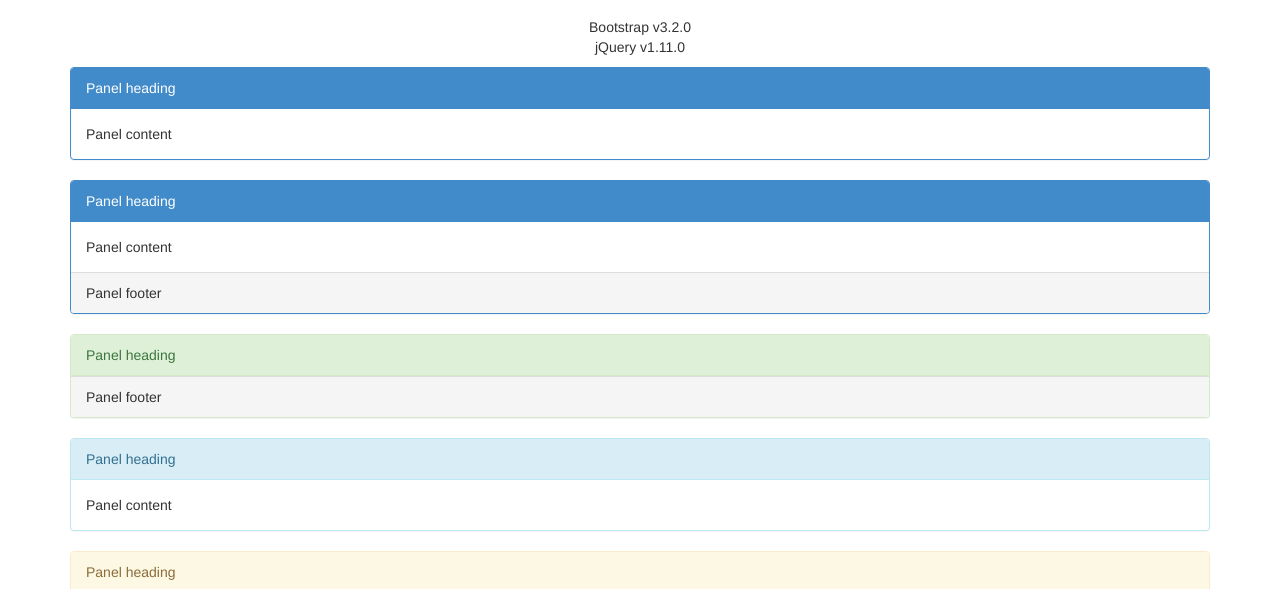
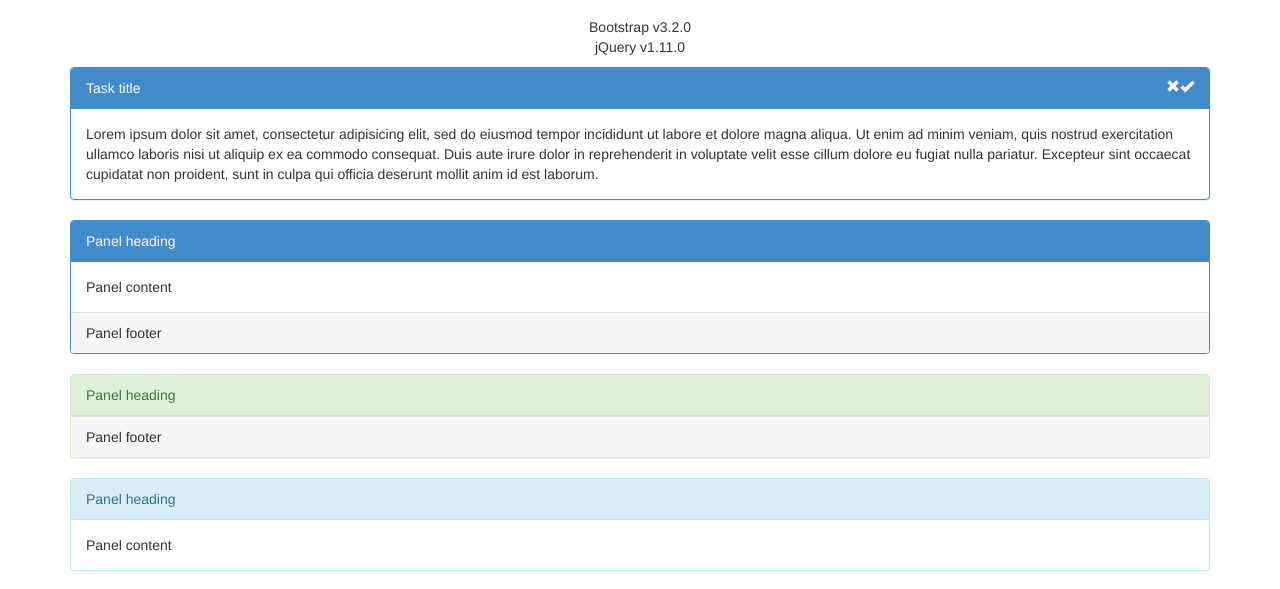
Before and after one commit to WeaponsGradeIndustries/todo, a plain HTML site: page index.html in a window 1280 px wide. Shown: the part 172-761 px from the top of the page. Drawn offline with Linux system fonts and the light colour scheme.

Commit message:
added basic glyph icons

```diff
--- a/index.html
+++ b/index.html
@@ -80,8 +80,13 @@
         </div>
         <!-- /.row -->
         <div class="panel panel-primary">
-            <div class="panel-heading">Panel heading</div>
-            <div class="panel-body">Panel content</div>
+            <div class="panel-heading">Task title <span class="glyphicon glyphicon-ok navbar-right"></span>  <span class="glyphicon glyphicon-remove navbar-right"></span></div>
+            <div class="panel-body">Lorem ipsum dolor sit amet, consectetur adipisicing elit, sed do eiusmod
+            tempor incididunt ut labore et dolore magna aliqua. Ut enim ad minim veniam,
+            quis nostrud exercitation ullamco laboris nisi ut aliquip ex ea commodo
+            consequat. Duis aute irure dolor in reprehenderit in voluptate velit esse
+            cillum dolore eu fugiat nulla pariatur. Excepteur sint occaecat cupidatat non
+            proident, sunt in culpa qui officia deserunt mollit anim id est laborum.</div>
             <div class="panel-footer hidden">Panel footer</div>
         </div>
         <div class="panel panel-primary">
```
